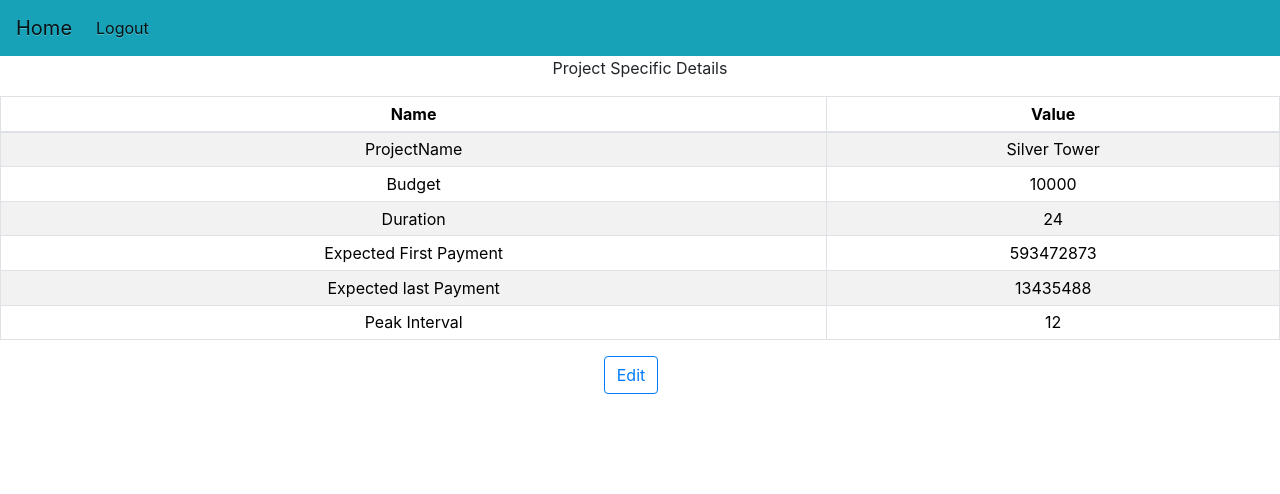
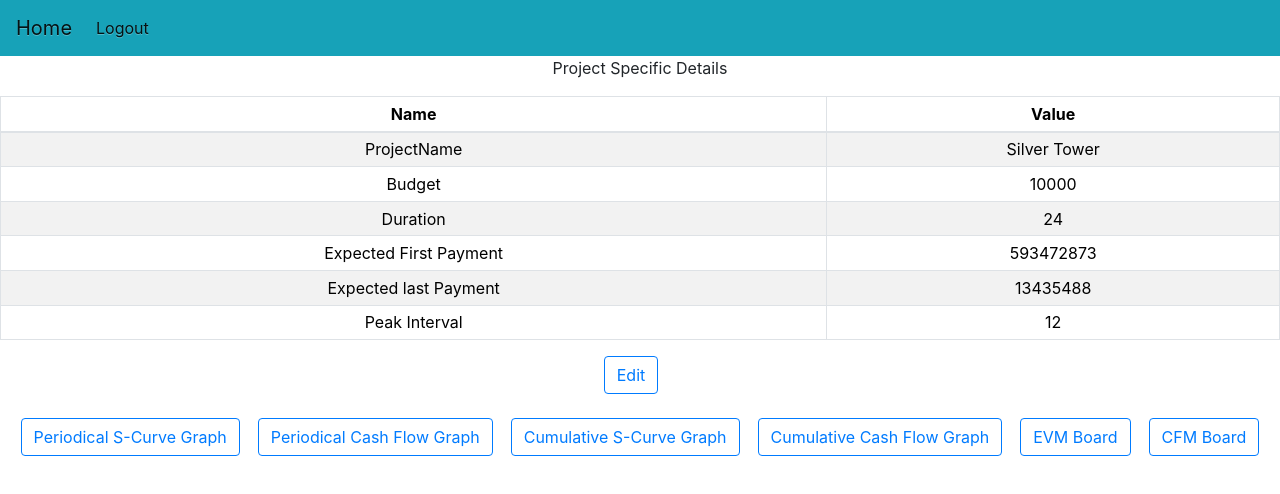
Before and after one commit to pratima-shegokar/perflow, a React (Create React App) app in the folder frontend/: page / in a window 1280 px wide. Shown: the top 494 px of the page. Built offline with nearby package versions, Linux system fonts and the light colour scheme.

Commit message:
Added the buttons for accessing various graphs

```diff
--- a/frontend/src/App.js
+++ b/frontend/src/App.js
@@ -33,6 +33,16 @@ class App extends Component {
 
           <br/> <br/>
          </div>
+         <div class="graph-button">
+
+            <button type="button-gr" class="btn btn-outline-primary "  >Periodical S-Curve Graph</button> &nbsp;&nbsp;&nbsp;
+            <button type="button-gr" class="btn btn-outline-primary" >Periodical Cash Flow Graph</button> &nbsp;&nbsp;&nbsp;
+            <button type="button-gr" class="btn btn-outline-primary" >Cumulative S-Curve Graph</button> &nbsp;&nbsp;&nbsp;
+            <button type="button-gr" class="btn btn-outline-primary">Cumulative Cash Flow Graph</button> &nbsp;&nbsp;&nbsp;
+            <button type="button-gr" class="btn btn-outline-primary" >EVM Board</button> &nbsp;&nbsp;&nbsp;
+            <button type="button-gr" class="btn btn-outline-primary">CFM Board</button>
+
+         </div>
 
         </div>
       </div>
```
